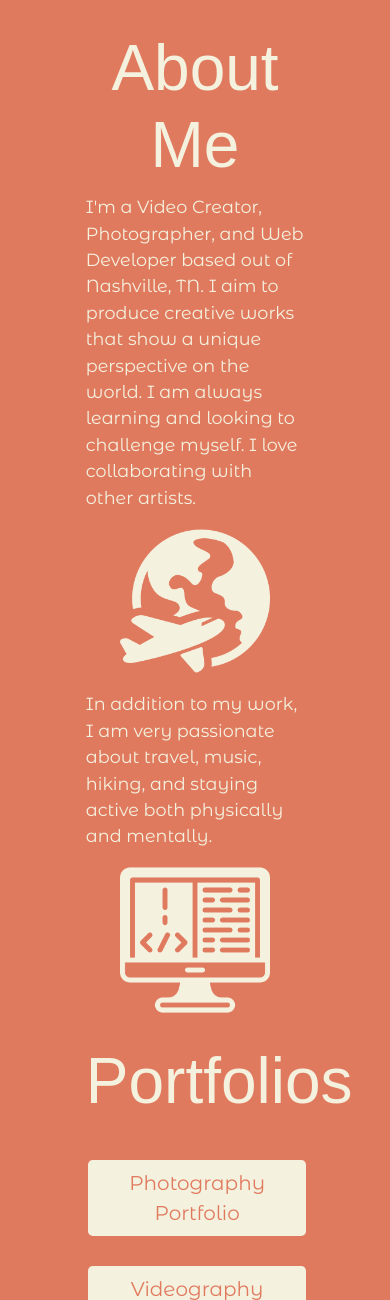
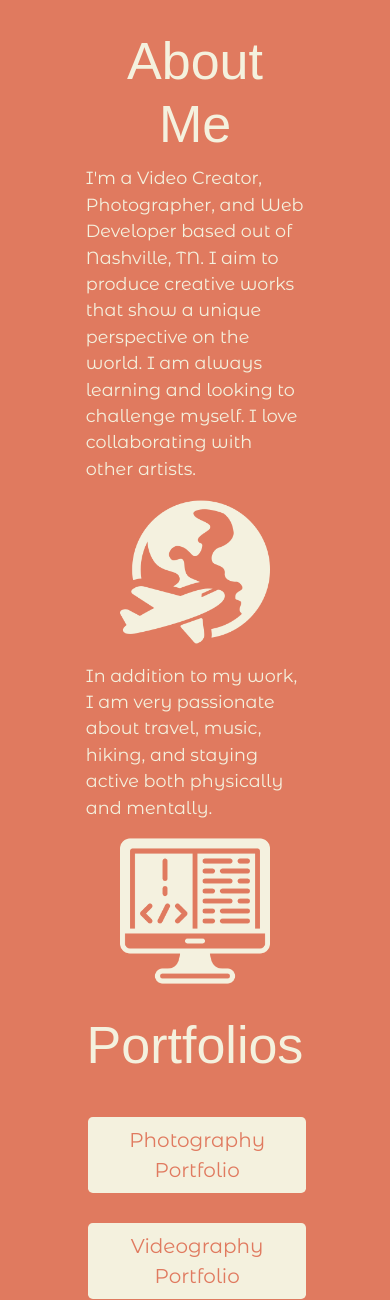
Before and after one commit to derekbeistad/portfolio-website, a Flask app: page / in a window 390 px wide; the page is wider, and only the part inside the window is pictured. Shown: the part 845-2145 px from the top of that part. Run offline with Flask 2, Linux system fonts and the light colour scheme; some libraries are stand-ins or nearby versions; some web fonts are replaced.

Commit message:
Update styles.css

```diff
--- a/static/styles.css
+++ b/static/styles.css
@@ -83,6 +83,15 @@ h1 {
 @media (max-width: 990px) {
     h1 {
         padding-top: 10%;
+        font-size: var(--fs-h2);
+    }
+
+    .navbar-nav i {
+        padding: 1em;
+    }
+
+    .small-headers {
+        font-size: 3.25rem;
     }
 }
 
@@ -357,12 +366,6 @@ h5 { font-family: var(--ff-secondary); }
     color: var(--clr-highlight);
 }
 
-@media (max-width: 991px) {
-    .navbar-nav i {
-        padding: 1em;
-    }
-}
-
 /* Navbar dropdown style */
 .dropdown-menu {
     background: none;
```
